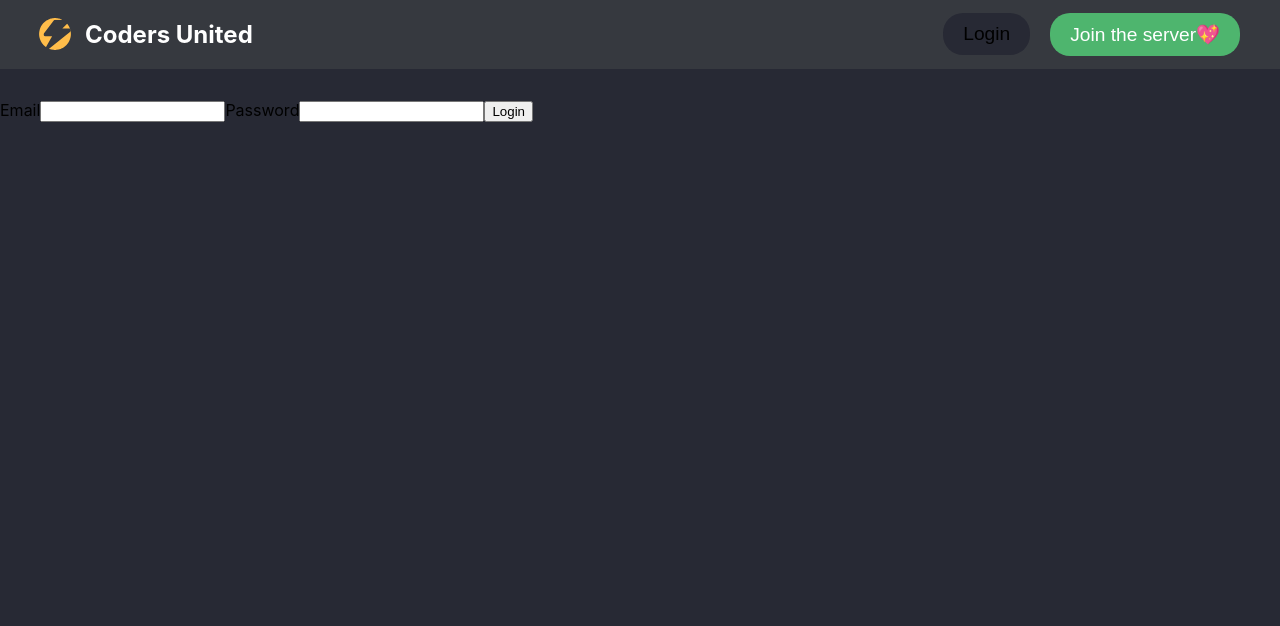
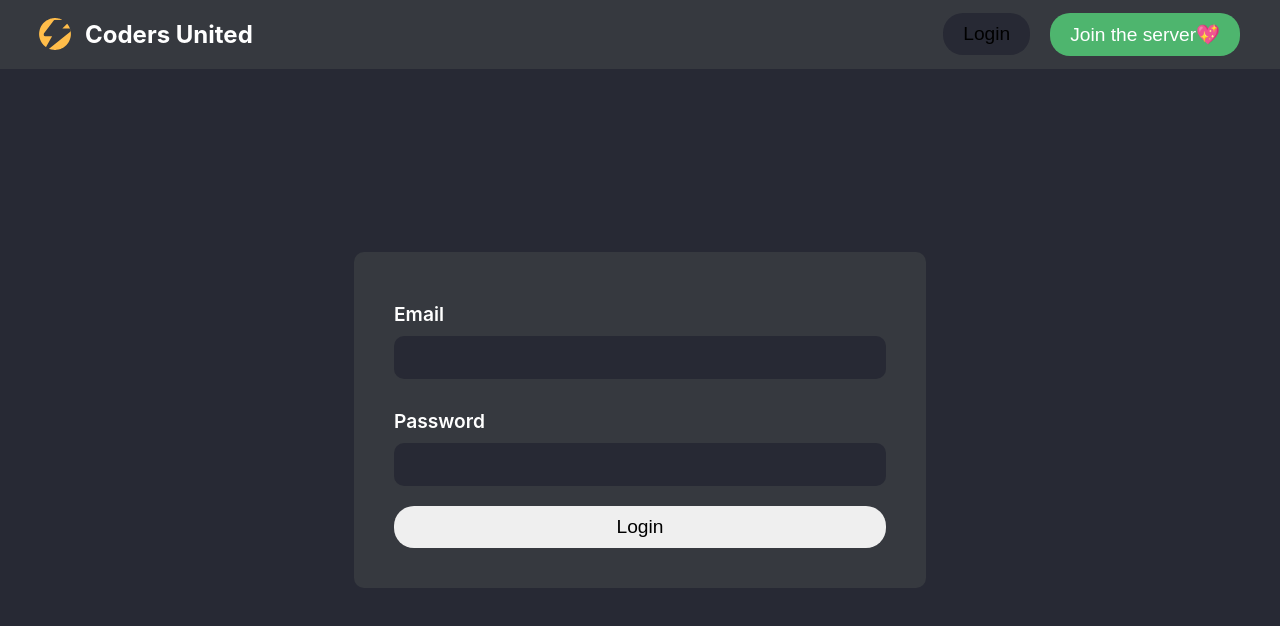
Before and after one commit to aslamcodes/Coders-United, a React (Create React App) app in the folder coders-united-interface/: page /login in a window 1280 px wide. Shown: the top 626 px of the page. Built offline with nearby package versions, Linux system fonts and the light colour scheme.

Commit message:
Use New Form

```diff
--- /dev/null
+++ b/coders-united-interface/src/Components/UI/Form.module.css
@@ -0,0 +1,42 @@
+.form {
+  position: relative;
+  display: flex;
+  flex-direction: column;
+  width: 40vw;
+  padding: 30px;
+  background: #36393f;
+  border-radius: 10px;
+}
+
+.form-container {
+  height: 80vh;
+  width: 100%;
+  overflow: hidden;
+  display: flex;
+  justify-content: center;
+  align-items: center;
+}
+
+.form-input {
+  background-color: #272934;
+  outline: none;
+  border: none;
+  padding: 10px;
+  font-size: 20px;
+  color: #fff;
+  border-radius: 10px;
+}
+
+.form-label {
+  font-size: larger;
+  font-weight: 600;
+  color: #fff;
+  margin: 10px 0;
+}
+
+.form-group {
+  display: flex;
+  flex-direction: column;
+  justify-content: center;
+  padding: 10px 10px;
+}
--- /dev/null
+++ b/coders-united-interface/src/Components/UI/Form.tsx
@@ -0,0 +1,26 @@
+import styles from "./Form.module.css";
+export const Form = ({ children, className = "", ...props }) => {
+  return (
+    <div className={`${styles["form-container"]}`}>
+      <form {...props} className={styles.form}>
+        {children}
+      </form>
+    </div>
+  );
+};
+
+Form.Group = ({ children, ...props }) => (
+  <div {...props} className={styles["form-group"]}>
+    {children}
+  </div>
+);
+
+Form.Input = ({ ...props }) => (
+  <input className={styles["form-input"]} {...props} />
+);
+
+Form.Label = ({ children, ...props }) => (
+  <label className={styles["form-label"]} {...props}>
+    {children}
+  </label>
+);
--- a/coders-united-interface/src/Pages/Login.tsx
+++ b/coders-united-interface/src/Pages/Login.tsx
@@ -1,7 +1,9 @@
 import { useState } from "react";
 import { useLocation, useNavigate } from "react-router-dom";
+import { Button } from "../Components/UI/Button";
 import { loginUser } from "../Context/Authentication/action";
 import { useAuthDispatch } from "../Context/Authentication/AuthContext";
+import { Form } from "../Components/UI/Form";
 
 export const Login = () => {
   const [email, setEmail] = useState("");
@@ -20,20 +22,30 @@ export const Login = () => {
   };
 
   return (
-    <form onSubmit={onSubmitHandler}>
-      <label>Email</label>
-      <input
+    <Form onSubmit={onSubmitHandler}>
+      <Form.Group>
+        <Form.Label>Email</Form.Label>
+        <Form.Input
+          id="email"
+          type="email"
           value={email}
-        type="email"
           onChange={(e) => setEmail(e.target.value)}
         />
-      <label>Password</label>
-      <input
+      </Form.Group>
+      <Form.Group>
+        <Form.Label>Password</Form.Label>
+        <Form.Input
+          id="password"
           value={password}
           type="password"
           onChange={(e) => setPassword(e.target.value)}
         />
-      <button type="submit">Login</button>
-    </form>
+      </Form.Group>
+      <Form.Group>
+        <Button style={{ width: "100%" }} type="submit">
+          Login
+        </Button>
+      </Form.Group>
+    </Form>
   );
 };
```
Lines whose indentation alone changed are shown as unchanged.
